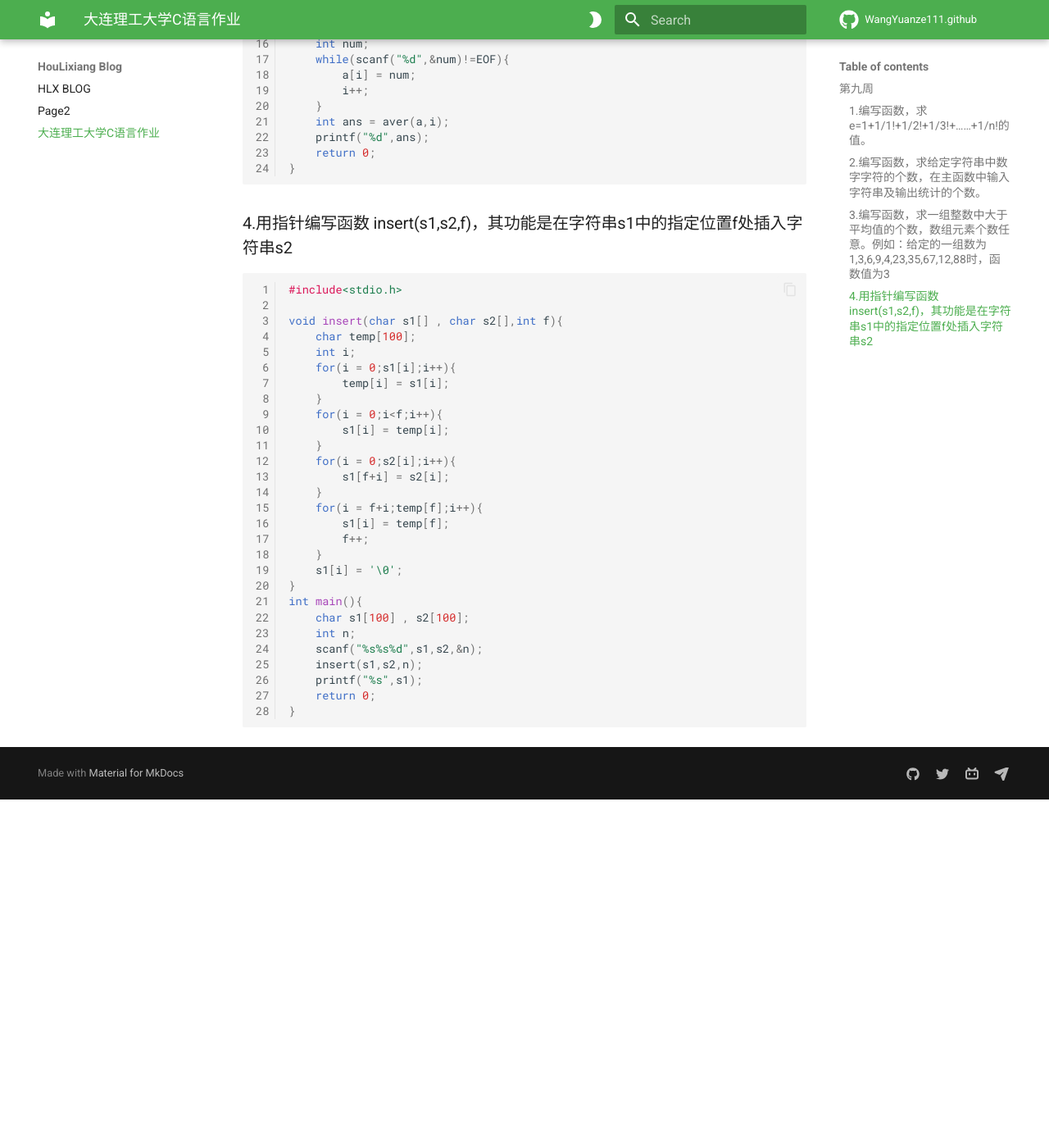
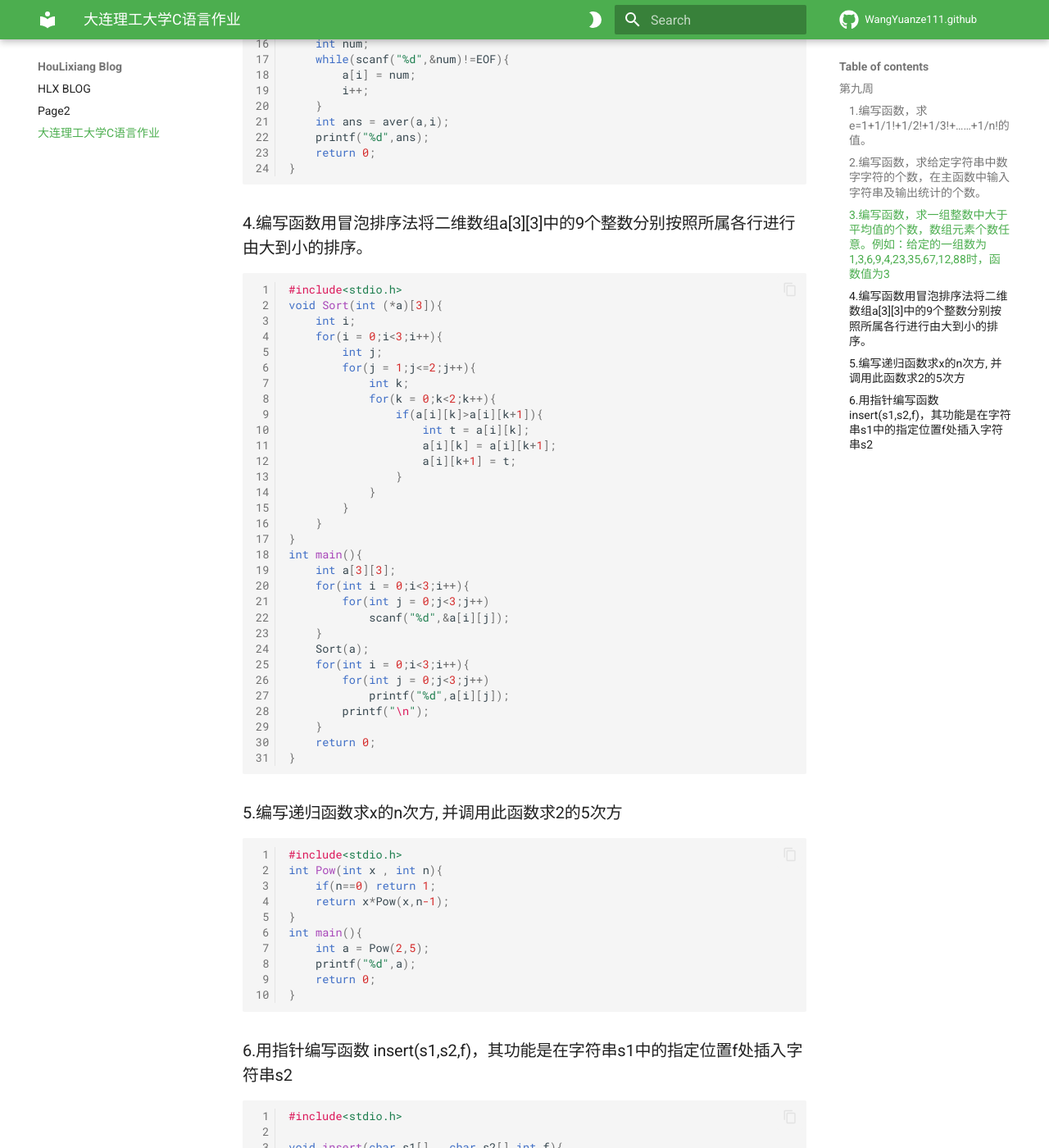
Before and after one commit to WangYuanze111/mkdocs-blog, an MkDocs documentation site: the page built from docs/大连理工大学C语言.md, in a window 1280 px wide and 1400 px high, scrolled down 2134 px. Shown: the whole window at 82% size. Built offline with MkDocs 1.6.1 and Material for MkDocs 9.7.7, drawn with Linux system fonts in a browser that asks for light colours; before the commit the page ends 3109 px from its top, so only the background shows below that.

Commit message:
add homework

````diff
--- a/docs/大连理工大学C语言.md
+++ b/docs/大连理工大学C语言.md
@@ -99,7 +99,54 @@ int main(){
 	return 0;
 }
 ```
-### 4.用指针编写函数 insert(s1,s2,f)，其功能是在字符串s1中的指定位置f处插入字符串s2
+### 4.编写函数用冒泡排序法将二维数组a[3][3]中的9个整数分别按照所属各行进行由大到小的排序。
+``` c linenums="1"
+#include<stdio.h>
+void Sort(int (*a)[3]){
+	int i;
+	for(i = 0;i<3;i++){
+		int j;
+		for(j = 1;j<=2;j++){
+			int k;
+			for(k = 0;k<2;k++){
+				if(a[i][k]>a[i][k+1]){
+					int t = a[i][k];
+					a[i][k]	= a[i][k+1];
+					a[i][k+1] = t;
+	 			}
+			}
+		}
+	}
+}
+int main(){
+	int a[3][3];
+	for(int i = 0;i<3;i++){
+		for(int j = 0;j<3;j++)
+			scanf("%d",&a[i][j]);
+	}
+	Sort(a);
+	for(int i = 0;i<3;i++){
+		for(int j = 0;j<3;j++)
+			printf("%d",a[i][j]);
+		printf("\n");
+	}
+	return 0;
+}
+```
+### 5.编写递归函数求x的n次方, 并调用此函数求2的5次方
+``` c linenums="1"
+#include<stdio.h>
+int Pow(int x , int n){
+	if(n==0) return 1;
+	return x*Pow(x,n-1);
+}
+int main(){
+	int a = Pow(2,5);
+	printf("%d",a);
+	return 0;
+}
+```
+### 6.用指针编写函数 insert(s1,s2,f)，其功能是在字符串s1中的指定位置f处插入字符串s2
 
 ``` cpp linenums="1"
 #include<stdio.h>
````
